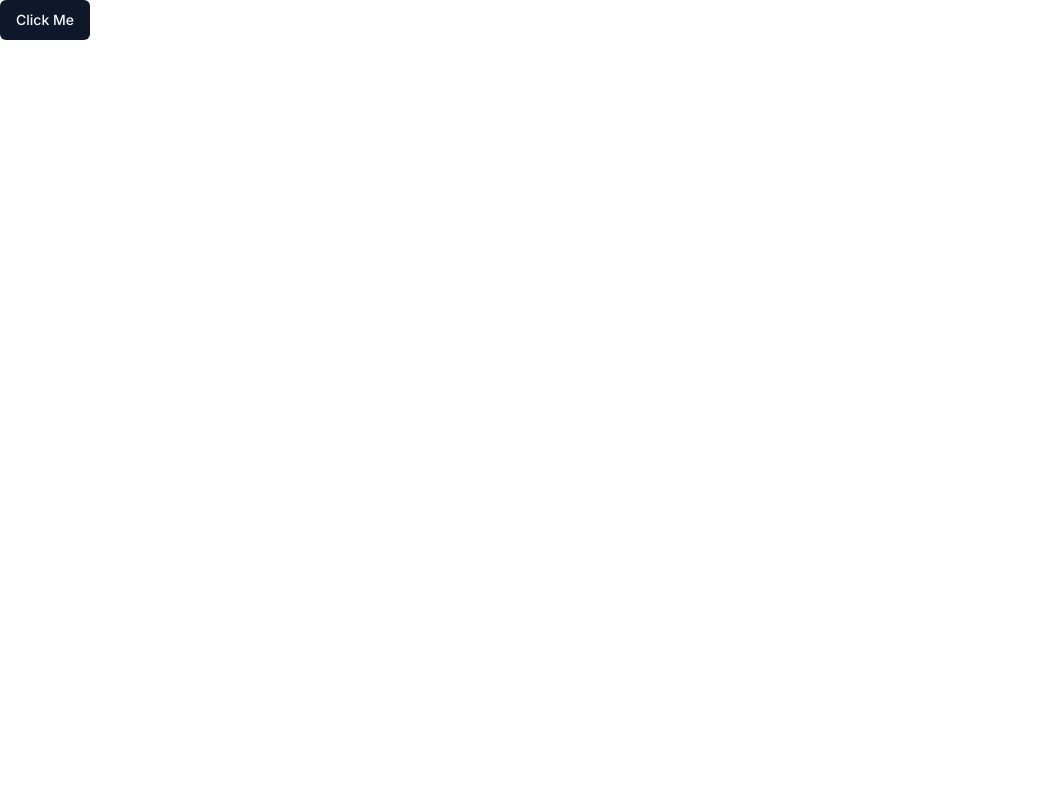
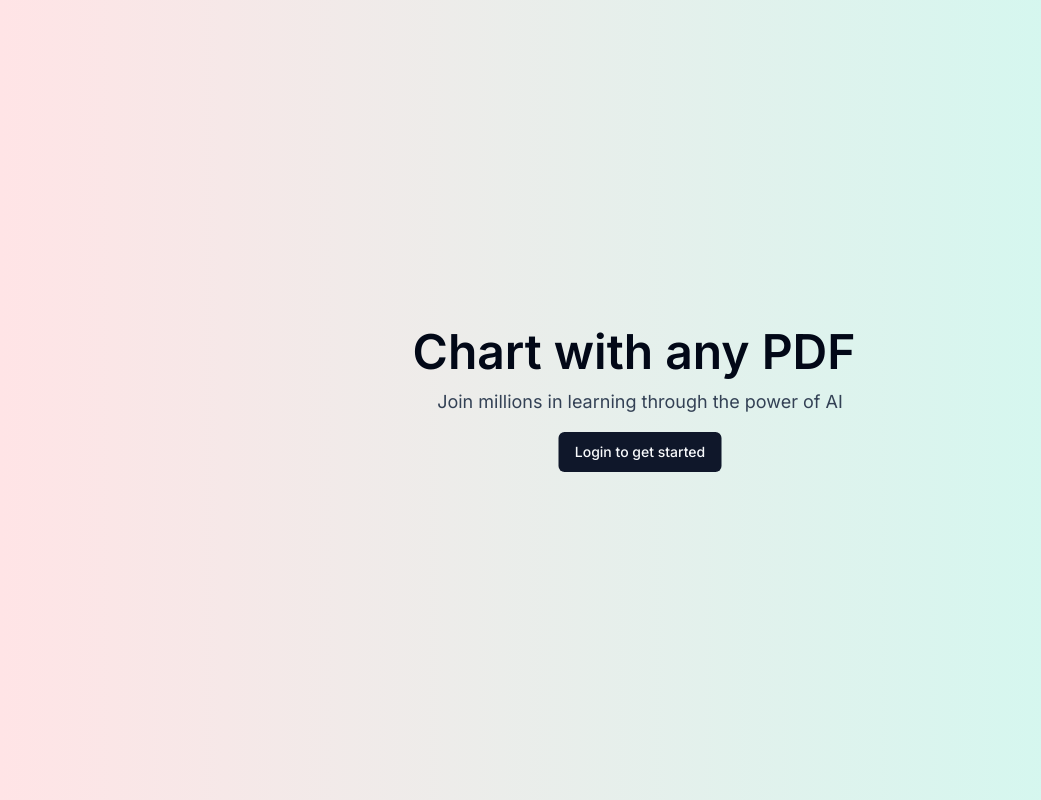
Before and after one commit to Dennokim/ChartPDF, a Next.js app in the folder chartpdf/: page / in a window 1280 px wide. Shown: the whole page, without its empty margins (0-1041 px from the left). Built offline with nearby package versions, Linux system fonts and the light colour scheme; no server answers.

Commit message:
added user sign in and log in

```diff
--- a/chartpdf/src/app/page.tsx
+++ b/chartpdf/src/app/page.tsx
@@ -1,9 +1,39 @@
 import { Button } from "@/components/ui/button";
+import { UserButton, auth } from "@clerk/nextjs";
+import Link from 'next/link'
 
 export default function Home() {
+  const { userId } = auth();
+  const isAuth = !!userId;
+
   return (
-    <div>
-      <Button>Click Me</Button>
+    <div className="w-screen min-h-screen bg-gradient-to-r from-rose-100 to-teal-100">
+      <div className="absolute top-1/2 left-1/2 -translate-x-1/2 -translate-y-1/2">
+        <div className="flex flex-col items-center text-center">
+          <div className="flex items-center">
+            <h1 className="mr-3 text-5xl font-semibold">Chart with any PDF</h1>
+            <UserButton afterSignOutUrl="/" />
+          </div>
+
+          <div className="flex mt-2">
+            {isAuth && <Button>Go to charts</Button>}
+          </div>
+
+          <p className=" max-w-xl mt-1 text-lg text-slate-700">
+            Join millions in learning through the power of AI
+          </p>
+
+          <div className="w-full mt-4">
+            {isAuth ? (
+              <h1>File upload</h1>
+            ) : (
+              <Link href="/sign-in">
+                <Button>Login to get started</Button>
+              </Link>
+            )}
+          </div>
+        </div>
+      </div>
     </div>
   );
 }
--- /dev/null
+++ b/chartpdf/src/app/sign-in/[[...sign-in]]/page.tsx
@@ -0,0 +1,9 @@
+import { SignIn } from "@clerk/nextjs";
+
+export default function Page() {
+  return (
+    <div className="absolute top-1/2 left-1/2 -translate-x-1/2 -translate-y-1/2">
+      <SignIn />;
+    </div>
+  );
+}
--- /dev/null
+++ b/chartpdf/src/app/sign-up/[[...sign-up]]/page.tsx
@@ -0,0 +1,9 @@
+import { SignUp } from "@clerk/nextjs";
+
+export default function Page() {
+  return(
+    <div className="absolute top-1/2 left-1/2 -translate-x-1/2 -translate-y-1/2">
+      <SignUp />;
+    </div>
+  );
+}
```
